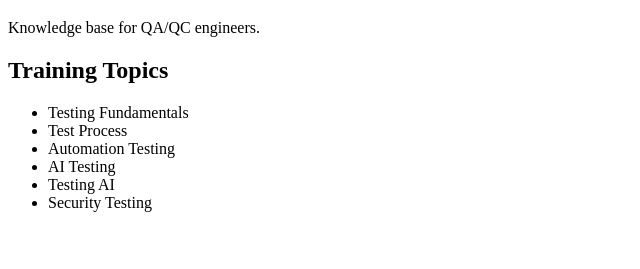
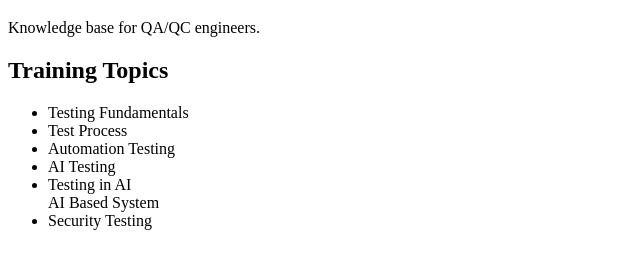
Before and after one commit to GiantyQC/qc-training-portal, a plain HTML site: page index.html in a window 1280 px wide. Shown: the part 61-330 px from the top of the page, without its empty margins (0-640 px from the left). Drawn offline with Linux system fonts and the light colour scheme.

Commit message:
Update index.html

```diff
--- a/index.html
+++ b/index.html
@@ -17,7 +17,8 @@
 <li>Test Process</li>
 <li>Automation Testing</li>
 <li>AI Testing</li>
-<li>Testing AI</li>
+<li>Testing in AI</li>
+    AI Based System
 <li>Security Testing</li>
 </ul>
 
```
